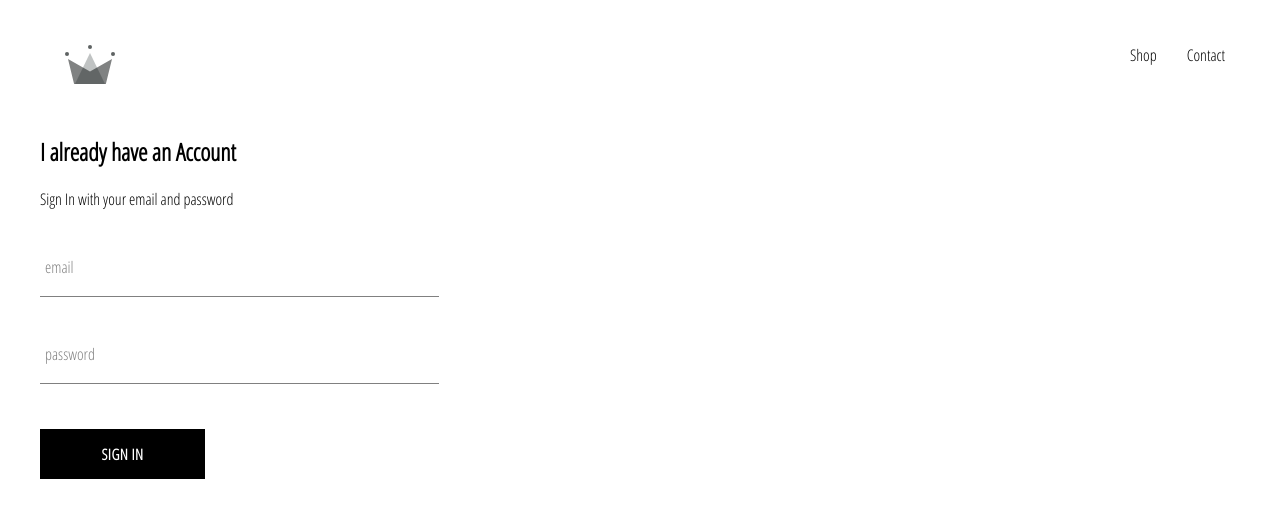
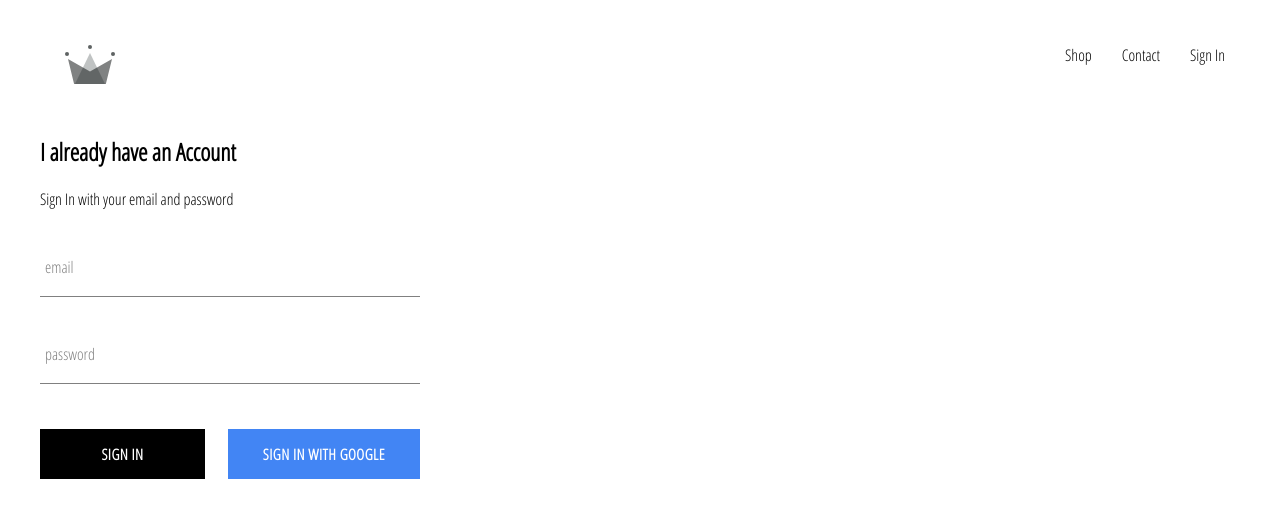
Before and after one commit to MartinOrl/crwn-clothing, a React (Create React App) app: page /signin in a window 1280 px wide. Shown: the top 518 px of the page. Built offline with nearby package versions, Linux system fonts and the light colour scheme; no server answers.

Commit message:
added firebase database system to the project

```diff
--- a/package.json
+++ b/package.json
@@ -6,6 +6,7 @@
     "@testing-library/jest-dom": "^4.2.4",
     "@testing-library/react": "^9.4.0",
     "@testing-library/user-event": "^7.2.1",
+    "firebase": "^7.13.1",
     "node-sass": "^4.13.1",
     "react": "^16.12.0",
     "react-dom": "^16.12.0",
--- a/src/App.css
+++ b/src/App.css
@@ -3,7 +3,10 @@
     padding: 20px 40px;
   }
 
-  a {
-    text-decoration: none;
-    color: black;
-  }
+a {
+  text-decoration: none;
+  color: black;
+}
+*{
+  box-sizing: border-box;
+}
--- a/src/App.js
+++ b/src/App.js
@@ -6,18 +6,42 @@
 import Homepage from './pages/homepage/homepage'
 import Header from './components/header/header'
 import SignInAndSignUpPage from './pages/sign-in-and-sign-up/sign-in-and-sign-up';
+import { auth } from './firebase/firebase'
 
-function App() {
+class App extends React.Component {
+  constructor(){
+    super();
+
+    this.state = {
+      currentUser: null
+    }
+  }
+  unsubscribeFromAuth = null;
+
+  componentDidMount(){
+    this.unsubscribeFromAuth = auth.onAuthStateChanged(user => {
+      this.setState({ currentUser: user });
+
+      console.log(user)
+    })
+  }
+
+  componentWillUnmount(){
+    this.unsubscribeFromAuth();
+  }
+
+  render(){
     return (
       <div>
-      <Header />
+        <Header currentUser={this.state.currentUser} />
         <Switch>
           <Route exact path="/" component={Homepage} />
           <Route exact path="/shop" component={ShopPage} />
           <Route exact path="/signin" component={SignInAndSignUpPage} />
         </Switch>
       </div>
-  );
+      )
+  }
 }
 
 export default App;
--- a/src/components/custom-button/custom-button.jsx
+++ b/src/components/custom-button/custom-button.jsx
@@ -2,8 +2,8 @@
 
 import './custom-button.scss'
 
-const CustomButton = ({ children, ...otherProps }) => (
-    <button className="custom-button" {...otherProps} >
+const CustomButton = ({ children, isGoogleSignIn , ...otherProps }) => (
+    <button className={`${isGoogleSignIn ? 'google-sign-in' : ''} custom-button `}  {...otherProps} type="button" >
         {children}
     </button>
 )
--- a/src/components/custom-button/custom-button.scss
+++ b/src/components/custom-button/custom-button.scss
@@ -19,4 +19,14 @@
       color: black;
       border: 1px solid black;
     }
+    &.google-sign-in{
+      background-color: #4285f4;
+      color: white;
+
+      &:hover{
+        background-color: #357ae8;
+        border: none;
+      }
+    }
+
   }
--- a/src/components/header/header.jsx
+++ b/src/components/header/header.jsx
@@ -1,11 +1,13 @@
 import React from 'react'
 import { Link } from 'react-router-dom'
+
+import { auth } from '../../firebase/firebase'
 
 import { ReactComponent as Logo } from '../../assets/crown.svg'
 
 import './header.scss'
 
-const Header = () => (
+const Header = ({currentUser }) => (
     <div className="header">
         <Link to="/" className="logo-container">
             <Logo className="logo" />
@@ -17,6 +19,9 @@
             <Link className="option" to="/shop">
                 Contact
             </Link>
+            {
+                currentUser ? <div className="option" onClick={() => auth.signOut()}>Sign Out</div> : <Link className="option" to="/signin">Sign In</Link>
+            }
         </div>
     </div>
 )
--- a/src/components/header/header.scss
+++ b/src/components/header/header.scss
@@ -20,6 +20,7 @@
 
       .option {
         padding: 10px 15px;
+        cursor: pointer;
       }
     }
   }
--- a/src/components/sign-in/sign-in.jsx
+++ b/src/components/sign-in/sign-in.jsx
@@ -4,6 +4,8 @@
 
 import FormInput from '../../components/form-input/form-input'
 import CustomButton from '../../components/custom-button/custom-button'
+
+import { signInWithGoogle } from '../../firebase/firebase'
 
 
 class SignIn extends React.Component{
@@ -48,7 +50,11 @@
                         type="password"
                         label="password"
                     />
-                    <CustomButton type="submit">Sign In</CustomButton>
+
+                    <div className="buttons">
+                        <CustomButton type="submit">Sign In</CustomButton>
+                        <CustomButton onClick={signInWithGoogle} isGoogleSignIn >Sign In with Google</CustomButton>
+                    </div>
                 </form>
             </div>
         )
--- a/src/components/sign-in/sign-in.scss
+++ b/src/components/sign-in/sign-in.scss
@@ -1,9 +1,14 @@
 .sign-in {
-    width: 30vw;
+  width: 380px;
+  display: flex;
+  flex-direction: column;
+
+  .title {
+    margin: 10px 0;
+  }
+
+  .buttons {
     display: flex;
-    flex-direction: column;
-
-    .title{
-      margin: 10px 0px;
-    }
+    justify-content: space-between;
   }
+}
--- /dev/null
+++ b/src/firebase/firebase.js
@@ -0,0 +1,24 @@
+import firebase from 'firebase/app';
+import 'firebase/firestore';
+import 'firebase/auth';
+
+const config = {
+    apiKey: "AIzaSyADg1CQMnsPnMLSLGJ2qO-Xzp_AxPe2c8I",
+    authDomain: "crwn-cl-db.firebaseapp.com",
+    databaseURL: "https://crwn-cl-db.firebaseio.com",
+    projectId: "crwn-cl-db",
+    storageBucket: "crwn-cl-db.appspot.com",
+    messagingSenderId: "115476783214",
+    appId: "1:115476783214:web:eb707e0c599acf88cbc67f",
+    measurementId: "G-7WN8WLBP88"
+  }
+firebase.initializeApp(config)
+
+export const auth = firebase.auth()
+export const firestore = firebase.firestore()
+
+const provider = new firebase.auth.GoogleAuthProvider();
+provider.setCustomParameters({ prompt: 'select_account' })
+export const signInWithGoogle = () => auth.signInWithPopup(provider);
+
+export default firebase;
```
Also changed, not shown: 1 other file (tests, documents, lock files or other folders). Lines whose indentation alone changed are shown as unchanged.
